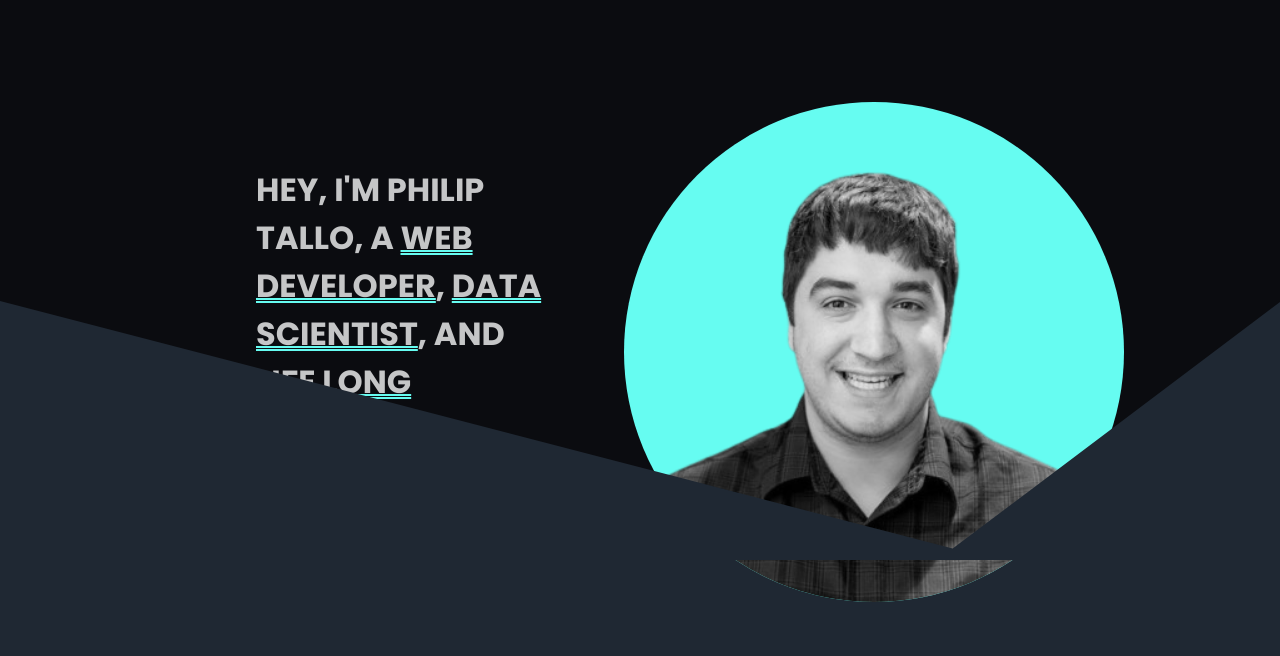
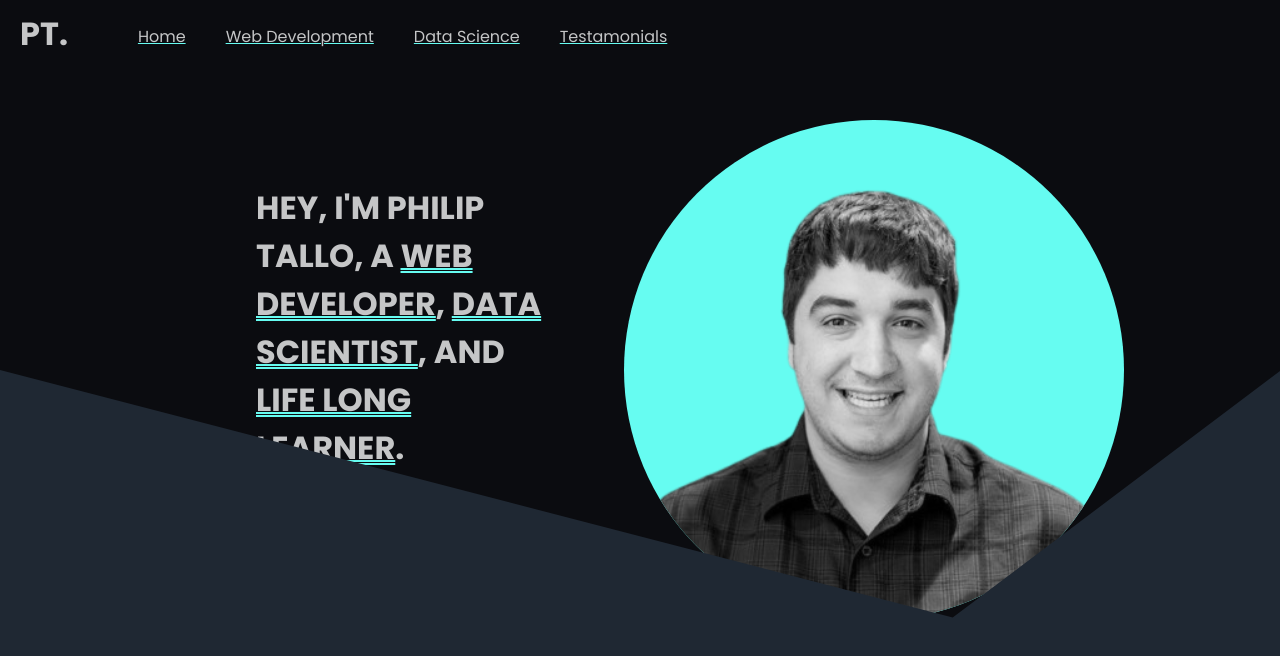
Before and after one commit to ptallo/personal_website, a React (Vite) app: page / in a window 1280 px wide. Shown: the top 656 px of the page. Built offline with nearby package versions, Linux system fonts and the light colour scheme.

Commit message:
added navbar

```diff
--- a/src/App.tsx
+++ b/src/App.tsx
@@ -1,10 +1,12 @@
 import './App.scss'
 import { HeroImage } from './components/HeroImage/HeroImage'
+import { Navbar } from './components/Navbar/Navbar'
 
 function App() {
 
   return (
     <div>
+      <Navbar/>
       <HeroImage/>
     </div>
   )
--- a/src/components/HeroImage/HeroImage.scss
+++ b/src/components/HeroImage/HeroImage.scss
@@ -14,7 +14,7 @@
     flex-direction: row;
     justify-content: space-evenly;
 
-    padding: 8% 0 8% 0
+    padding: 4% 0 8% 0
 }
 
 .intro {
--- /dev/null
+++ b/src/components/Navbar/Navbar.scss
@@ -0,0 +1,30 @@
+@import "../../index.scss";
+
+.navbar {
+    color: $text-color;
+    background-color: $background-color;
+
+    padding: 20px;
+    display: flex;
+
+    span {
+        padding: 0;
+        font-weight: bold;
+        font-size: 2em;
+        line-height: 0.9em;
+    }
+
+    ul {
+        display: flex;
+        align-items: flex-end;
+
+        list-style-type: none;
+        padding: 0 0 0 50px;
+    }
+
+    li {
+        padding: 0 20px;
+        font-size: 1em;
+        text-decoration: $accent-color underline solid 1px;
+    }
+}
--- /dev/null
+++ b/src/components/Navbar/Navbar.tsx
@@ -0,0 +1,15 @@
+import './Navbar.scss';
+
+
+export function Navbar() {
+  return <div className='navbar'>
+    <span>PT.</span>
+
+    <ul>
+      <li>Home</li>
+      <li>Web Development</li>
+      <li>Data Science</li>
+      <li>Testamonials</li>
+    </ul>
+  </div>;
+}
```
Also changed, not shown: 1 other file (tests, documents, lock files or other folders).
